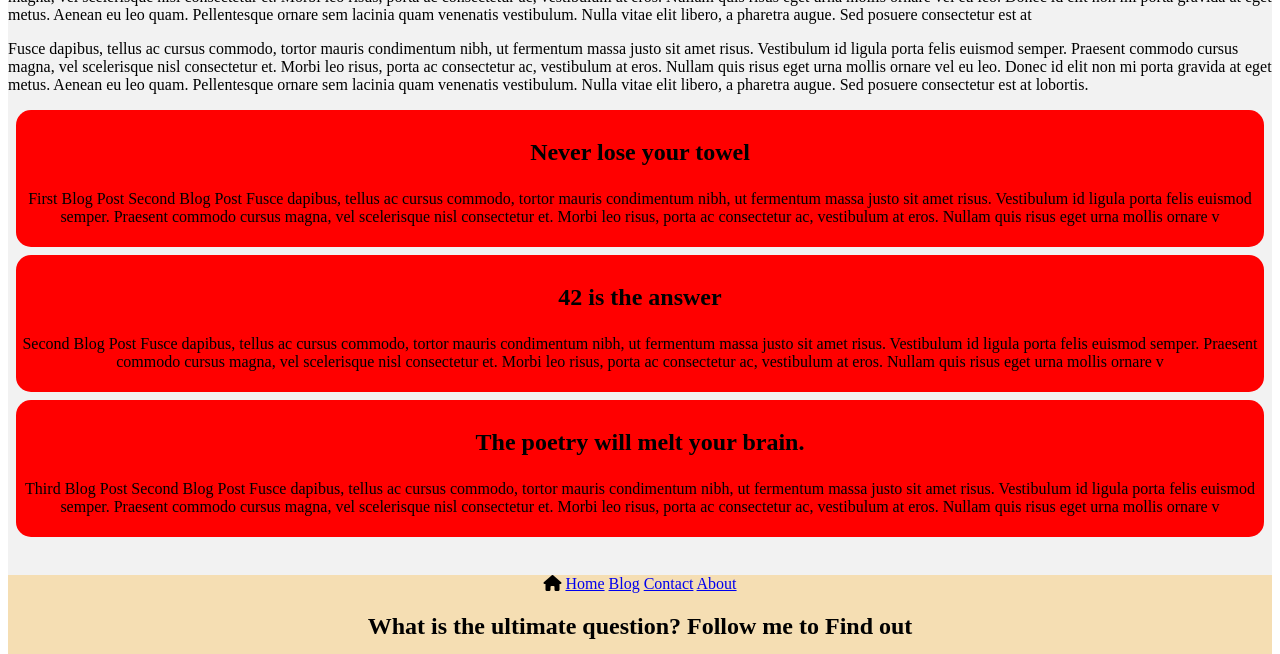
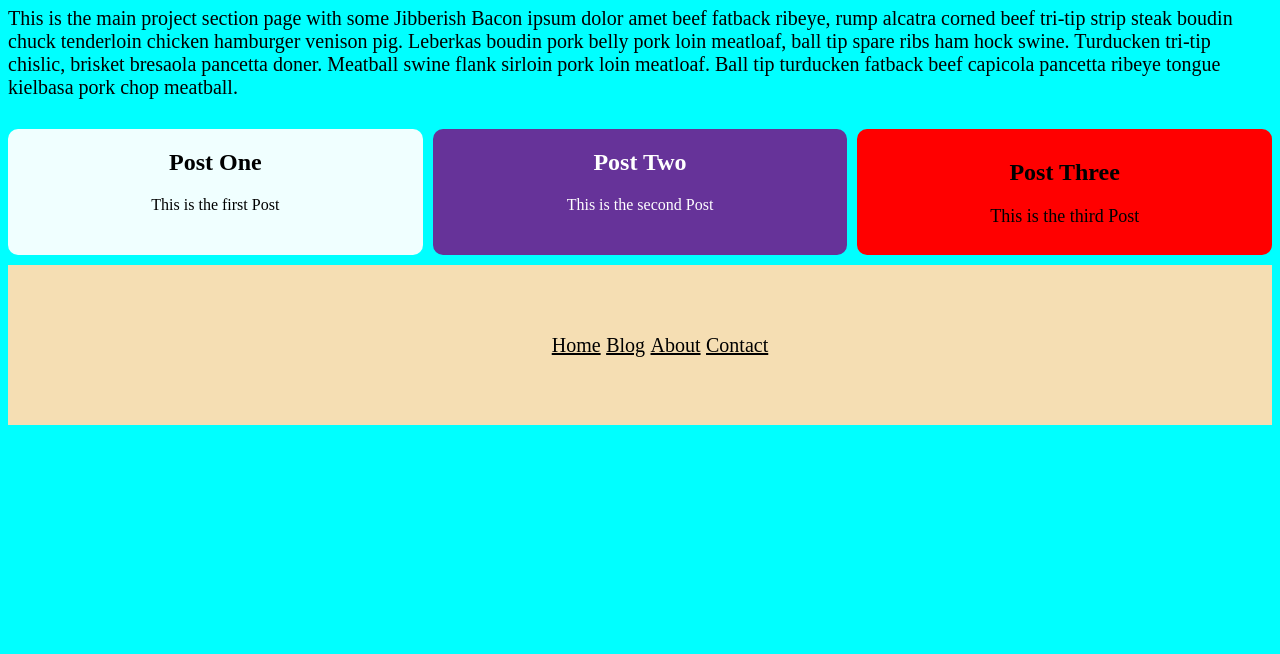
Before and after one commit to demetriusthornton/Udacity-Cohort-9, a plain HTML site: page Course 5 - flexbox and CSS Grid/index.html in a window 1280 px wide. Shown: the part 251-905 px from the top of the page. After the commit the page ends 800 px from the top, so only its background shows below. Drawn offline with Linux system fonts and the light colour scheme.

Commit message:
new site

```diff
--- a/Course 5 - flexbox and CSS Grid/assets/css/footer.css
+++ b/Course 5 - flexbox and CSS Grid/assets/css/footer.css
@@ -1,11 +1,7 @@
 footer {
   background-color: wheat;
-  font-size: 16px;
+  font-size: 20px;
   text-align: center;
-  text-decoration: none;
-
-  position: relative;
-  bottom: 0;
-  width: 100%;
-  height: 160px; /* Set the fixed height of the footer here */
+  height: 100%;
+  padding: 30px 0px;
 }
--- a/Course 5 - flexbox and CSS Grid/assets/css/header.css
+++ b/Course 5 - flexbox and CSS Grid/assets/css/header.css
@@ -3,5 +3,4 @@ header {
   font-size: 20px;
   text-align: center;
   padding: 40px;
-  grid-area: header;
 }
--- a/Course 5 - flexbox and CSS Grid/assets/css/style.css
+++ b/Course 5 - flexbox and CSS Grid/assets/css/style.css
@@ -1,22 +1,80 @@
-@import "header.css";
-@import "footer.css";
-@import "main.css";
+a {
+  color: black;
+  font-size: 20px;
+}
+
+body {
+  background-color: aqua;
+  display: grid;
+  gap: 10px;
+  grid-template-columns: repeat(3, 1fr);
+  grid-template-areas:
+    "header header header"
+    "main main main"
+    "one two three"
+    "footer footer footer";
+}
 
 header {
+  background-color: wheat;
+  font-size: 22px;
+  padding: 45px;
+  text-align: center;
   grid-area: header;
-}
-article {
-  grid-area: article;
-}
-
-main {
-  grid-area: Main;
 }
 
 footer {
+  background-color: wheat;
+  font-size: 22px;
+  padding: 45px;
+  text-align: center;
   grid-area: footer;
 }
 
-nav {
-  grid-area: nav;
+.Main-content {
+  grid-area: main;
 }
+.Main-content h1 {
+  text-align: center;
+}
+
+.Main-content p {
+  font-size: 20px;
+  color: black;
+}
+
+#postone {
+  grid-area: one;
+  background-color: azure;
+  border-radius: 10px;
+  text-align: center;
+}
+
+#postone p {
+  color: black;
+}
+
+#posttwo {
+  background-color: rebeccapurple;
+  border-radius: 10px;
+  grid-area: two;
+  text-align: center;
+}
+
+#posttwo h2,
+p {
+  color: white;
+}
+
+#postthree {
+  text-align: center;
+  grid-area: three;
+  background-color: red;
+  border-radius: 10px;
+  padding: 10px;
+}
+
+#postthree p {
+  color: black;
+  font-size: 18px;
+}
--- a/Course 5 - flexbox and CSS Grid/index.html
+++ b/Course 5 - flexbox and CSS Grid/index.html
@@ -16,97 +16,54 @@
       crossorigin="anonymous"
     ></script>
   </head>
-  <header class="header-nav">
+
+  <body>
+    <header>
+      <nav>
+        <ul>
           <a href="#">Home</a>
-    <a href="post page.html">Blog</a>
+          <a href="Course 5 - flexbox and CSS Grid/post page.html">Blog</a>
+          <a href="#">About</a>
           <a href="#">Contact</a>
-    <a href="#">About</a>
+        </ul>
+      </nav>
     </header>
-  <body class="main">
-    <script src="" async defer></script>
-    <div class="featured grid-col-span-4">
+
     <div class="Main-content">
-        <h1>So Long and Thanks for all the fish</h1>
+      <h1>Welcome to my project</h1>
       <p>
-          Fusce dapibus, tellus ac cursus commodo, tortor mauris condimentum
-          nibh, ut fermentum massa justo sit amet risus. Vestibulum id ligula
-          porta felis euismod semper. Praesent commodo cursus magna, vel
-          scelerisque nisl consectetur et. Morbi leo risus, porta ac consectetur
-          ac, vestibulum at eros. Nullam quis risus eget urna mollis ornare vel
-          eu leo. Donec id elit non mi porta gravida at eget metus. Aenean eu
-          leo quam. Pellentesque ornare sem lacinia quam venenatis vestibulum.
-          Nulla vitae elit libero, a pharetra augue. Sed posuere consectetur est
-          at
-        </p>
-        <p>
-          Fusce dapibus, tellus ac cursus commodo, tortor mauris condimentum
-          nibh, ut fermentum massa justo sit amet risus. Vestibulum id ligula
-          porta felis euismod semper. Praesent commodo cursus magna, vel
-          scelerisque nisl consectetur et. Morbi leo risus, porta ac consectetur
-          ac, vestibulum at eros. Nullam quis risus eget urna mollis ornare vel
-          eu leo. Donec id elit non mi porta gravida at eget metus. Aenean eu
-          leo quam. Pellentesque ornare sem lacinia quam venenatis vestibulum.
-          Nulla vitae elit libero, a pharetra augue. Sed posuere consectetur est
-          at lobortis.
+        This is the main project section page with some Jibberish Bacon ipsum
+        dolor amet beef fatback ribeye, rump alcatra corned beef tri-tip strip
+        steak boudin chuck tenderloin chicken hamburger venison pig. Leberkas
+        boudin pork belly pork loin meatloaf, ball tip spare ribs ham hock
+        swine. Turducken tri-tip chislic, brisket bresaola pancetta doner.
+        Meatball swine flank sirloin pork loin meatloaf. Ball tip turducken
+        fatback beef capicola pancetta ribeye tongue kielbasa pork chop
+        meatball.
       </p>
     </div>
-      <article class="blogpost" id="one">
-        <h3>Never lose your towel</h3>
-        <p>
-          First Blog Post Second Blog Post Fusce dapibus, tellus ac cursus
-          commodo, tortor mauris condimentum nibh, ut fermentum massa justo sit
-          amet risus. Vestibulum id ligula porta felis euismod semper. Praesent
-          commodo cursus magna, vel scelerisque nisl consectetur et. Morbi leo
-          risus, porta ac consectetur ac, vestibulum at eros. Nullam quis risus
-          eget urna mollis ornare v
-        </p>
-      </article>
-
-      <article class="blogpost" id="two">
-        <h3>42 is the answer</h3>
-        <p>
-          Second Blog Post Fusce dapibus, tellus ac cursus commodo, tortor
-          mauris condimentum nibh, ut fermentum massa justo sit amet risus.
-          Vestibulum id ligula porta felis euismod semper. Praesent commodo
-          cursus magna, vel scelerisque nisl consectetur et. Morbi leo risus,
-          porta ac consectetur ac, vestibulum at eros. Nullam quis risus eget
-          urna mollis ornare v
-        </p>
-      </article>
-
-      <article class="blogpost" id="three">
-        <h3>The poetry will melt your brain.</h3>
-        <p>
-          Third Blog Post Second Blog Post Fusce dapibus, tellus ac cursus
-          commodo, tortor mauris condimentum nibh, ut fermentum massa justo sit
-          amet risus. Vestibulum id ligula porta felis euismod semper. Praesent
-          commodo cursus magna, vel scelerisque nisl consectetur et. Morbi leo
-          risus, porta ac consectetur ac, vestibulum at eros. Nullam quis risus
-          eget urna mollis ornare v
-        </p>
-      </article>
+    <div id="postone">
+      <h2>Post One</h2>
+      <p>This is the first Post</p>
     </div>
-  </body>
+    <div id="posttwo">
+      <h2>Post Two</h2>
+      <p>This is the second Post</p>
+    </div>
+    <div id="postthree">
+      <h2>Post Three</h2>
+      <p>This is the third Post</p>
+    </div>
 
     <footer>
-    <a href="#"> </a>
-    <nav class="footer-nav">
-      <i class="fa-solid fa-house" title="home button"></i>
+      <nav>
+        <ul>
           <a href="#">Home</a>
           <a href="#">Blog</a>
+          <a href="#">About</a>
           <a href="#">Contact</a>
-      <a href="#">About</a>
+        </ul>
       </nav>
-
-    <div class="Follow">
-      <h2>What is the ultimate question? Follow me to Find out</h2>
-      <i class="fa-brands fa-instagram"></i>
-      <span class="text"><a href="#">Instagram</a></span>
-      <i class="fa-brands fa-linkedin"></i>
-      <span class="text"><a href="#">Linkedin</a></span>
-      <i class="fa-brands fa-threads"></i>
-      <span class="text"><a href="#">Threads</a></span>
-    </div>
-    <p>Assignment completed by Demetrius Thornton</p>
     </footer>
+  </body>
 </html>
```
Also changed, not shown: Course 5 - flexbox and CSS Grid/Course 5 - flexbox and CSS Grid/post page.html (added), 3 other files. Lines whose indentation alone changed are shown as unchanged.
